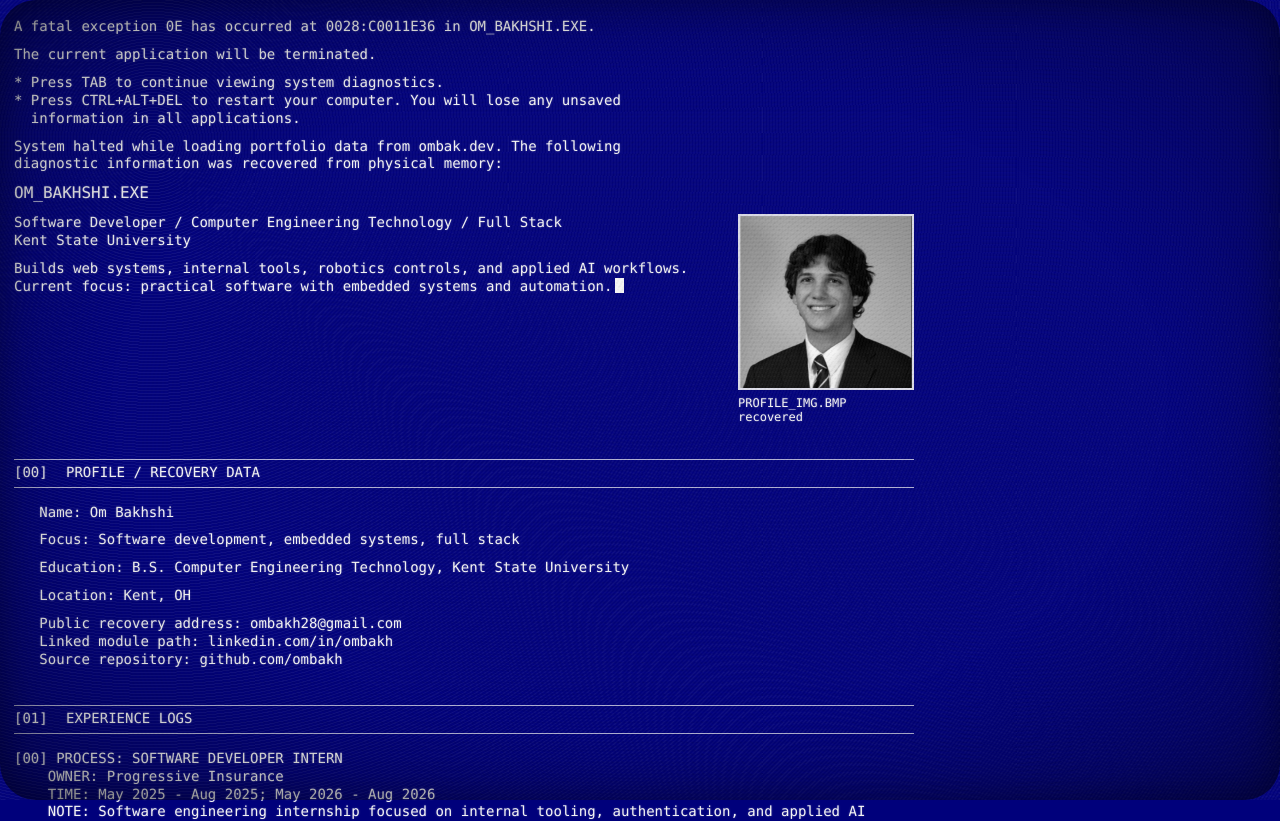
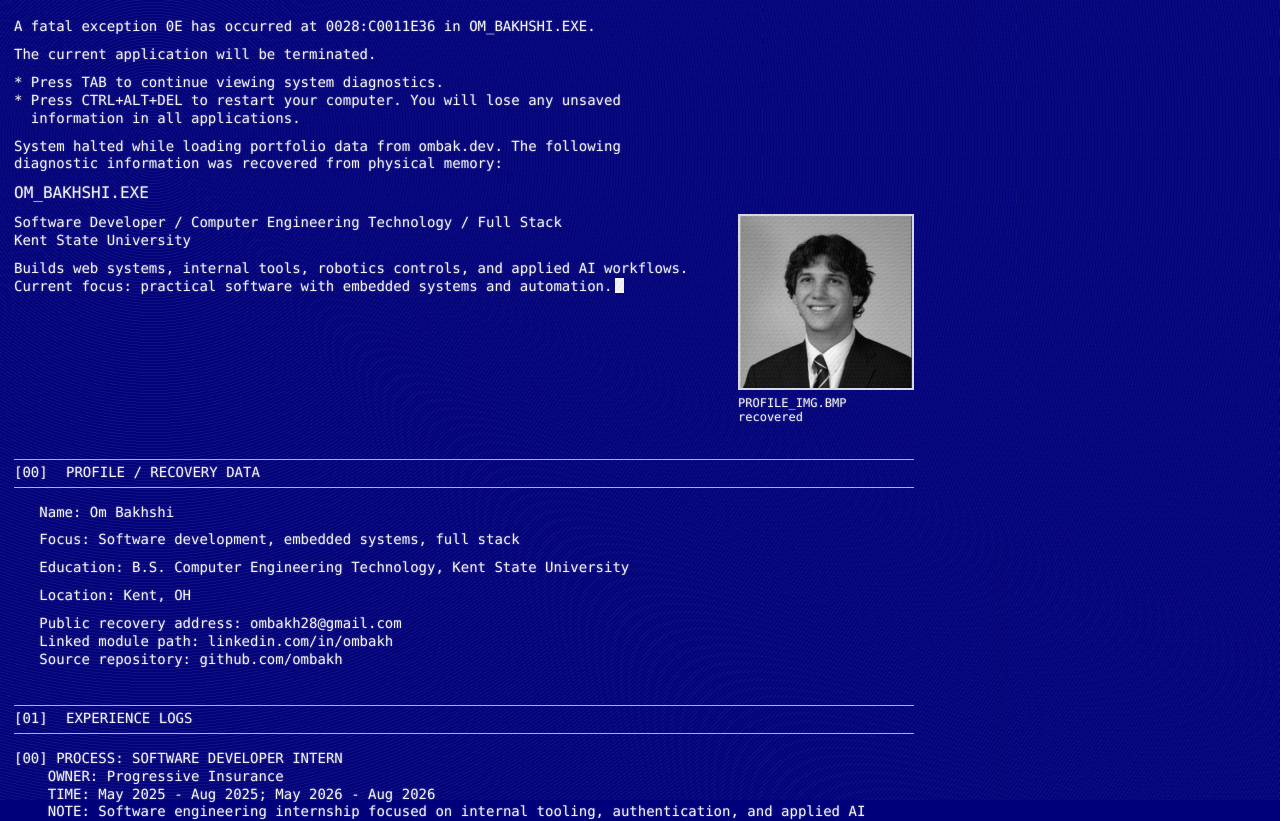
Before and after one commit to ombakh/web, a React (Vite) app: page / in a window 1280 px wide. Shown: the top 821 px of the page. Built offline with nearby package versions, Linux system fonts and the light colour scheme.

Commit message:
Remove CRT vignette feathering

```diff
--- a/src/App.tsx
+++ b/src/App.tsx
@@ -268,7 +268,6 @@ function App() {
   return (
     <div className={distort ? 'screen-shell is-distorting' : 'screen-shell'}>
       {!booted && <BootSequence onComplete={() => setBooted(true)} />}
-      <div className="crt-vignette" />
       <div className="crt-noise" />
       <div className="crt-scanlines" />
 
--- a/src/index.css
+++ b/src/index.css
@@ -234,22 +234,11 @@ button {
   margin-left: 3px;
 }
 
-.crt-vignette,
 .crt-noise,
 .crt-scanlines {
   pointer-events: none;
   position: fixed;
   inset: 0;
-}
-
-.crt-vignette {
-  z-index: 8;
-  background:
-    radial-gradient(ellipse at center, transparent 58%, rgba(0, 0, 0, 0.18) 84%, rgba(0, 0, 0, 0.34) 100%);
-  box-shadow:
-    inset 0 0 42px rgba(0, 0, 0, 0.35),
-    inset 0 0 120px rgba(0, 0, 0, 0.16);
-  border-radius: 2.8% / 4.5%;
 }
 
 .crt-noise {
```
